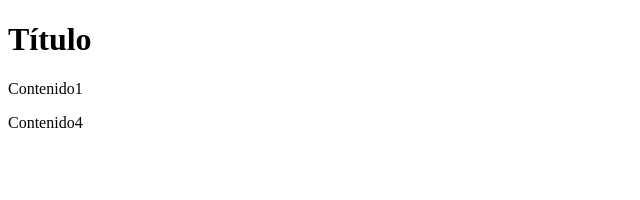
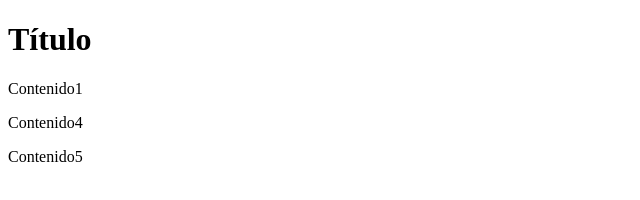
Before and after one commit to Carles-P/sistemas3, a plain HTML site: page index.html in a window 1280 px wide. Shown: the full height of the page, 0-640 px from the left. Drawn offline with Linux system fonts and the light colour scheme.

Commit message:
Añado 'Contenido5' a index.html

```diff
--- a/index.html
+++ b/index.html
@@ -5,6 +5,7 @@
 <h1>Título</h1>
 <p>Contenido1</p>
 <p>Contenido4</p>
+<p>Contenido5</p>
 
 </body>
 </html>
```
